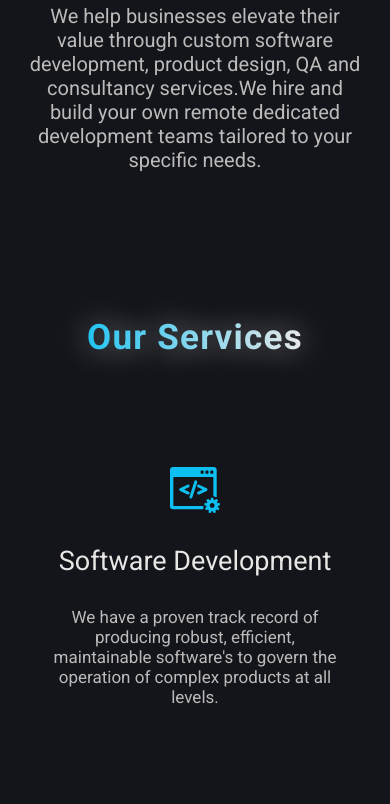
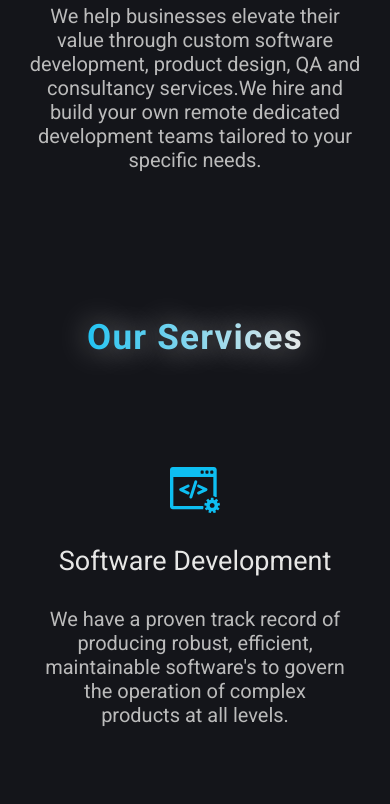
Before and after one commit to maven-solutions/maven-website, a website built with Parcel: page index.html in a window 390 px wide. Shown: the part 1156-1960 px from the top of the page. Built offline with nearby package versions, Linux system fonts and the light colour scheme.

Commit message:
Font size refactoring

```diff
--- a/stylesheets/components/_navbar.scss
+++ b/stylesheets/components/_navbar.scss
@@ -153,6 +153,6 @@ header {
 
 @media screen and (max-width: 626px) {
   .nav__links {
-    width: 80%;
+    width: 90%;
   }
 }
--- a/stylesheets/components/_services.scss
+++ b/stylesheets/components/_services.scss
@@ -68,7 +68,7 @@
         font-size: 2.7rem;
       }
       &:nth-child(3) {
-        font-size: 1.7rem;
+        font-size: 2rem;
       }
     }
   }
@@ -86,7 +86,7 @@
         font-size: 2.7rem;
       }
       &:nth-child(3) {
-        font-size: 1.7rem;
+        font-size: 2rem;
       }
     }
   }
```
Also changed, not shown: stylesheets/index.css, 2 other files.
